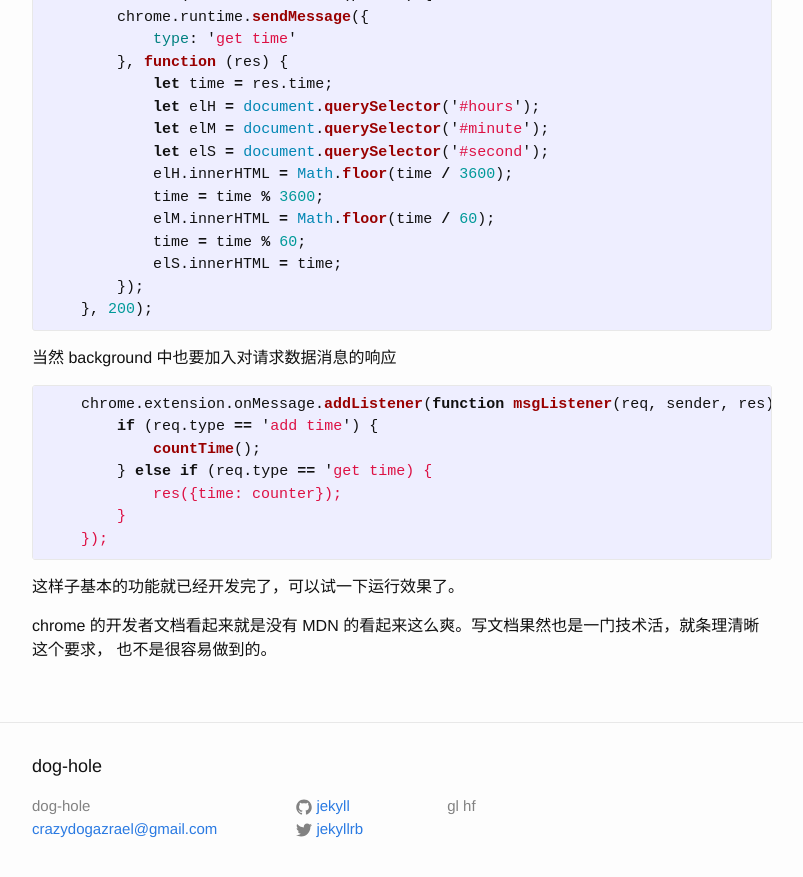
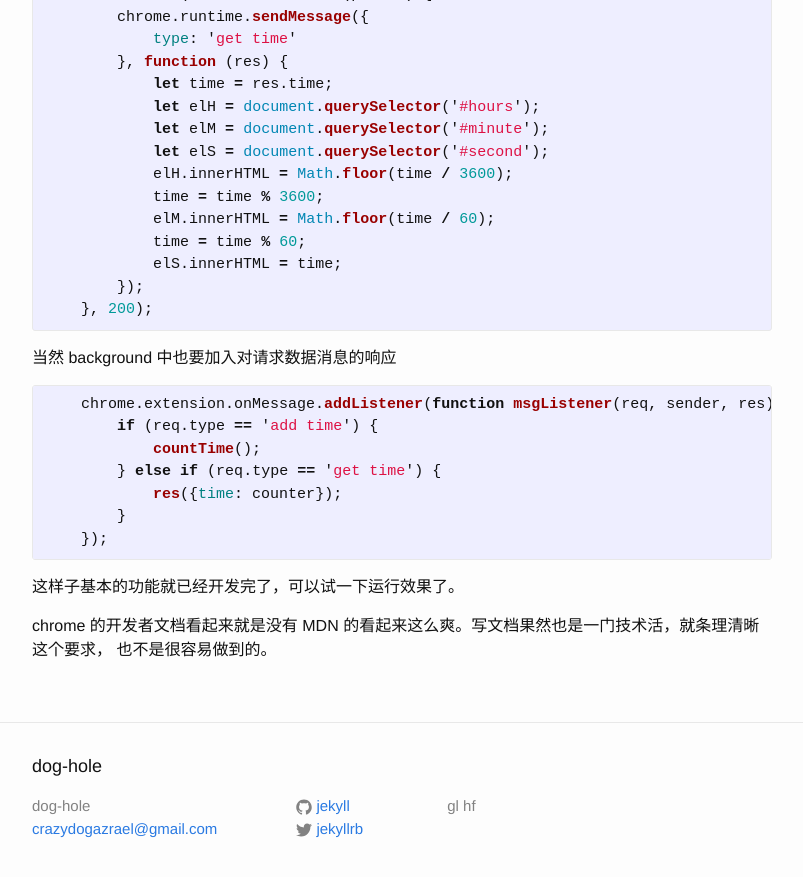
Before and after one commit to Crazydogs/Crazydogs.github.io, a Jekyll site: the page built from _posts/2017-04-07-chrome扩展开发.markdown, in a window 1280 px wide and 900 px high, scrolled down 3141 px. Shown: the top 877 px of the window, without its empty margins (238-1041 px from the left). Built offline with Jekyll 4.4.1, drawn with Linux system fonts in a browser that asks for light colours.

Commit message:
缺了个引号

```diff
--- a/_posts/2017-04-07-chrome扩展开发.markdown
+++ b/_posts/2017-04-07-chrome扩展开发.markdown
@@ -160,7 +160,7 @@ HTML 代码
     chrome.extension.onMessage.addListener(function msgListener(req, sender, res) {
         if (req.type == 'add time') {
             countTime();
-        } else if (req.type == 'get time) {
+        } else if (req.type == 'get time') {
             res({time: counter});
         }
     });
```
